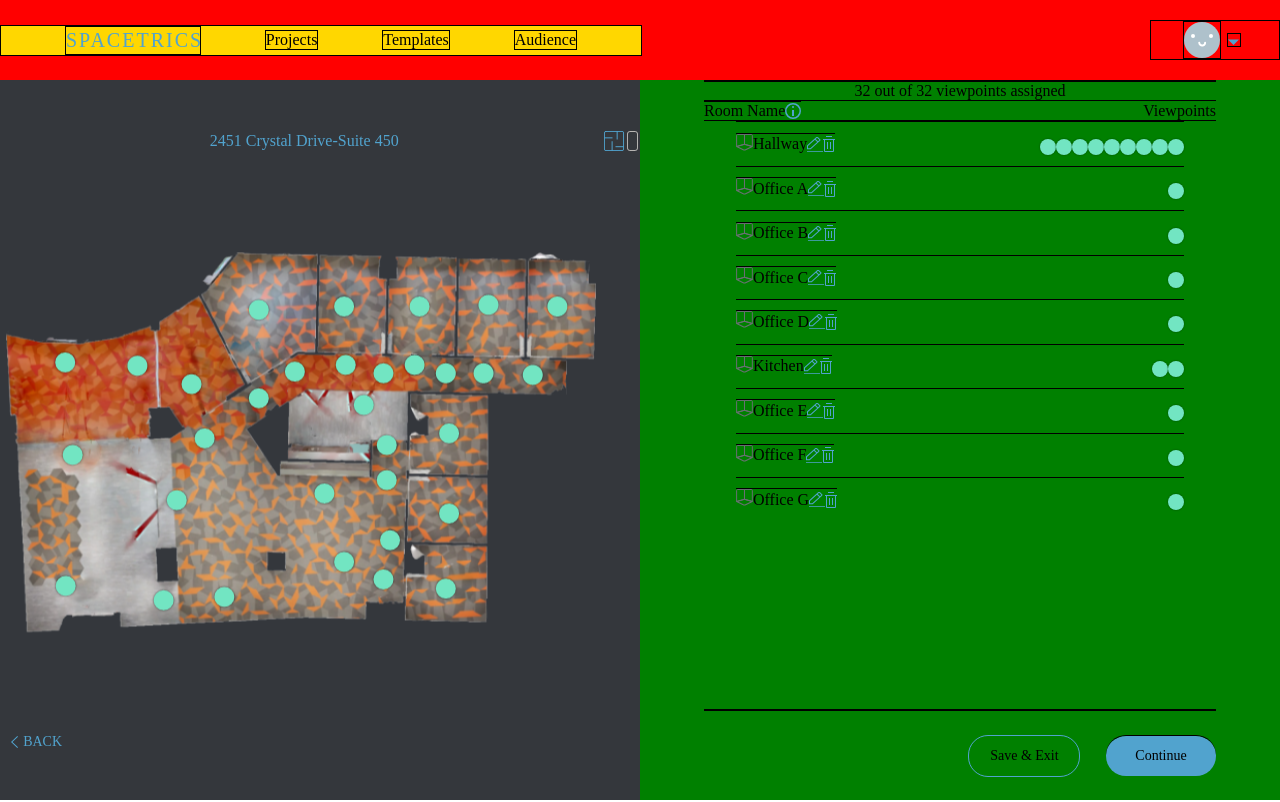
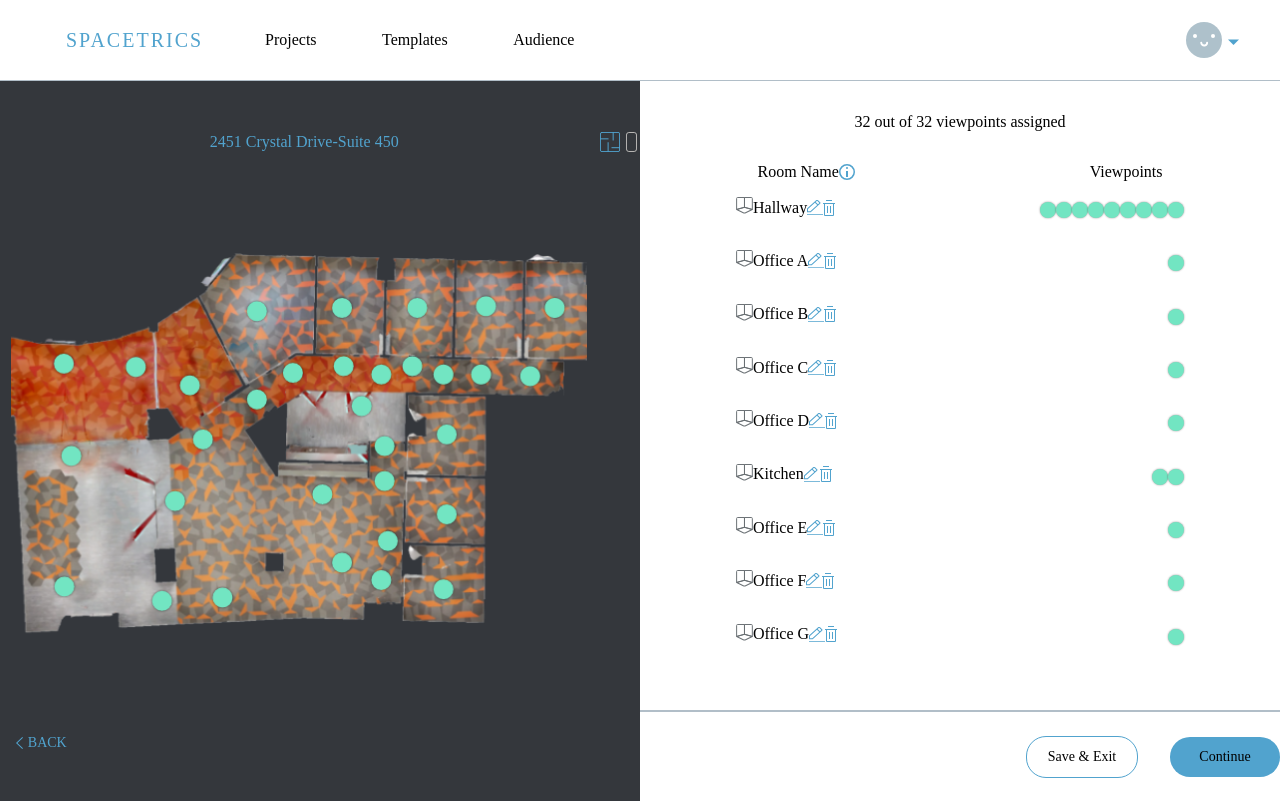
Before and after one commit to astnrgn/f-e-d-t, a plain HTML site: page index.html in a window 1280 px wide. Drawn offline with Linux system fonts and the light colour scheme; a web font is replaced by a local one.

Commit message:
readjusted styling on nav and right box, removed borders and backgrounds

```diff
--- a/index.html
+++ b/index.html
@@ -9,14 +9,14 @@
   <body>
     <nav class="nav">
       <div class="nav__elem1">
-        <div class="nav__elem nav__spacetrics"></div>
-        <div class="nav__elem"><p>Projects</p></div>
-        <div class="nav__elem"><p>Templates</p></div>
-        <div class="nav__elem"><p>Audience</p></div>
+        <div class=" nav__spacetrics"></div>
+        <div class=""><p>Projects</p></div>
+        <div class=""><p>Templates</p></div>
+        <div class=""><p>Audience</p></div>
       </div>
       <div class="nav__elem2">
-        <div class="nav__elem nav__smiley"></div>
-        <div class="nav__elem nav__arrow"></div>
+        <div class=" nav__smiley"></div>
+        <div class=" nav__arrow"></div>
       </div>
     </nav>
     <div class="center">
@@ -36,7 +36,7 @@
       </div>
       <div class="right">
         <div class="right__elem right_tableContainer">
-          <div class="right__elem">
+          <div class="right__elem right_tableAssignments">
             <p>
               32 out of 32 viewpoints assigned
             </p>
--- a/style.css
+++ b/style.css
@@ -21,19 +21,19 @@ p {
   text-align: center;
 }
 .nav {
-  background: red;
+  background: #ffffff;
   height: 10vh;
   display: flex;
   flex-direction: row;
   justify-content: space-between;
   align-items: center;
+  border-bottom: 1px solid rgb(177, 190, 200);
 }
 .nav__elem {
   border: 1px solid black;
 }
 .nav__elem1 {
-  border: 1px solid black;
-  background: gold;
+  /* background: gold; */
   display: flex;
   flex-direction: row;
   justify-content: space-evenly;
@@ -47,7 +47,6 @@ p {
   height: 27px;
 }
 .nav__elem2 {
-  border: 1px solid black;
   display: flex;
   flex-direction: row;
   justify-content: center;
@@ -121,7 +120,7 @@ p {
   background-repeat: no-repeat;
   background-position: center;
   background-size: cover;
-  width: 590px;
+  width: 45vw;
   height: 381px;
   grid-column: 2 / span 1;
   grid-row: 2 / span 1;
@@ -147,7 +146,7 @@ p {
   font-size: 14px;
 }
 .right {
-  background: green;
+  background: #ffffff;
   width: 50vw;
   height: 90vh;
   display: flex;
@@ -156,18 +155,24 @@ p {
   align-items: center;
 }
 .right_tableContainer {
-  width: 40vw;
+  width: 50vw;
 }
-.right__elem {
+/* .right__elem {
   border-top: 1px solid black;
+} */
+.right_tableAssignments {
+  margin: 5% 0;
 }
 .right__tableTitle,
 .right__tableValues {
   display: flex;
   flex-direction: row;
-  justify-content: space-between;
+  justify-content: space-around;
   align-items: center;
 }
+/* .right__tableTitle {
+  width: 60vw;
+} */
 .right__tableValues {
   display: flex;
   flex-direction: row;
@@ -187,7 +192,7 @@ p {
   flex-direction: column;
   justify-content: space-around;
   align-items: center;
-  height: 50vh;
+  height: 60vh;
   overflow: auto;
 }
 .right_tableRoomValues {
@@ -196,7 +201,6 @@ p {
   justify-content: space-between;
   align-items: center;
   width: 35vw;
-  padding: 2% 0;
 }
 .right_tableRoomValuesLeft {
   display: flex;
@@ -249,8 +253,9 @@ p {
   justify-content: flex-end;
   align-content: center;
   align-items: center;
-  width: 40vw;
+  width: 50vw;
   height: 90px;
+  border-top: 0.5px solid rgb(177, 190, 200);
 }
 .right__bottomButtonsSave {
   border: 1px solid #51a3ce;
```
